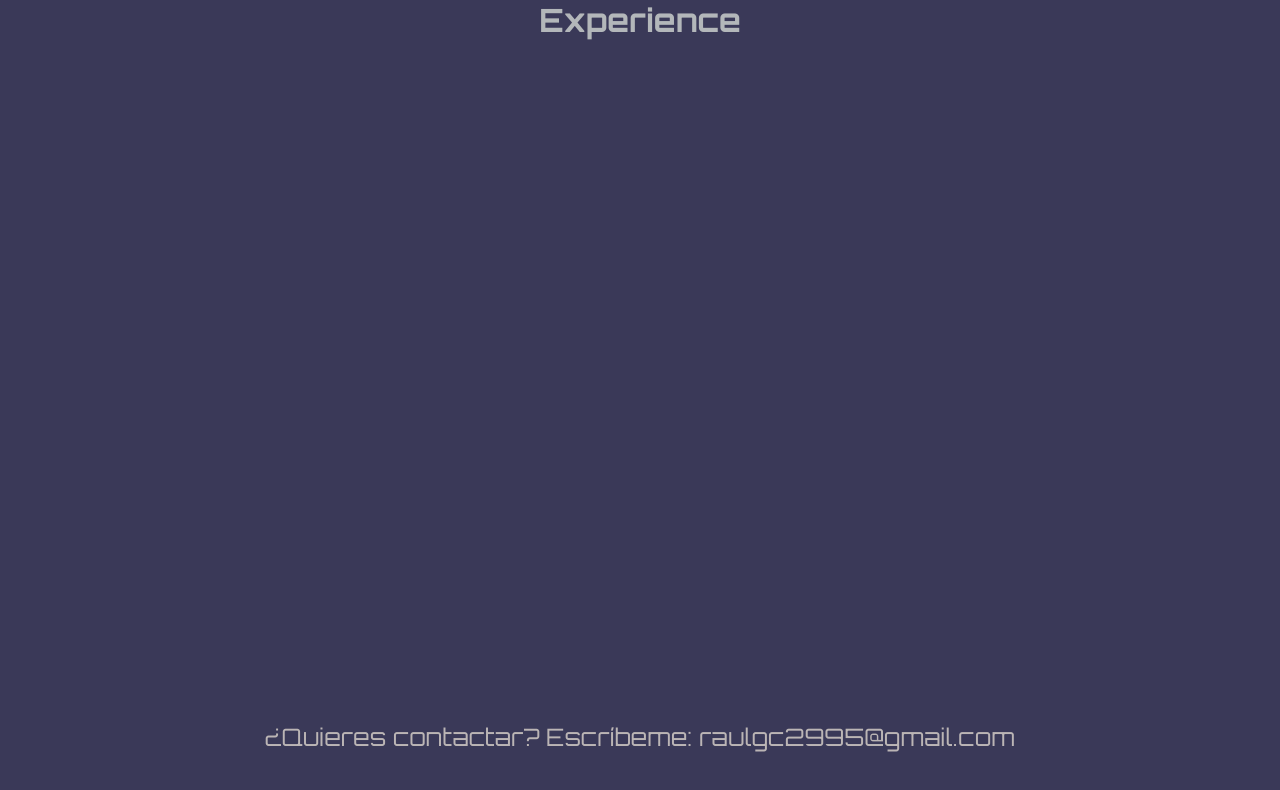
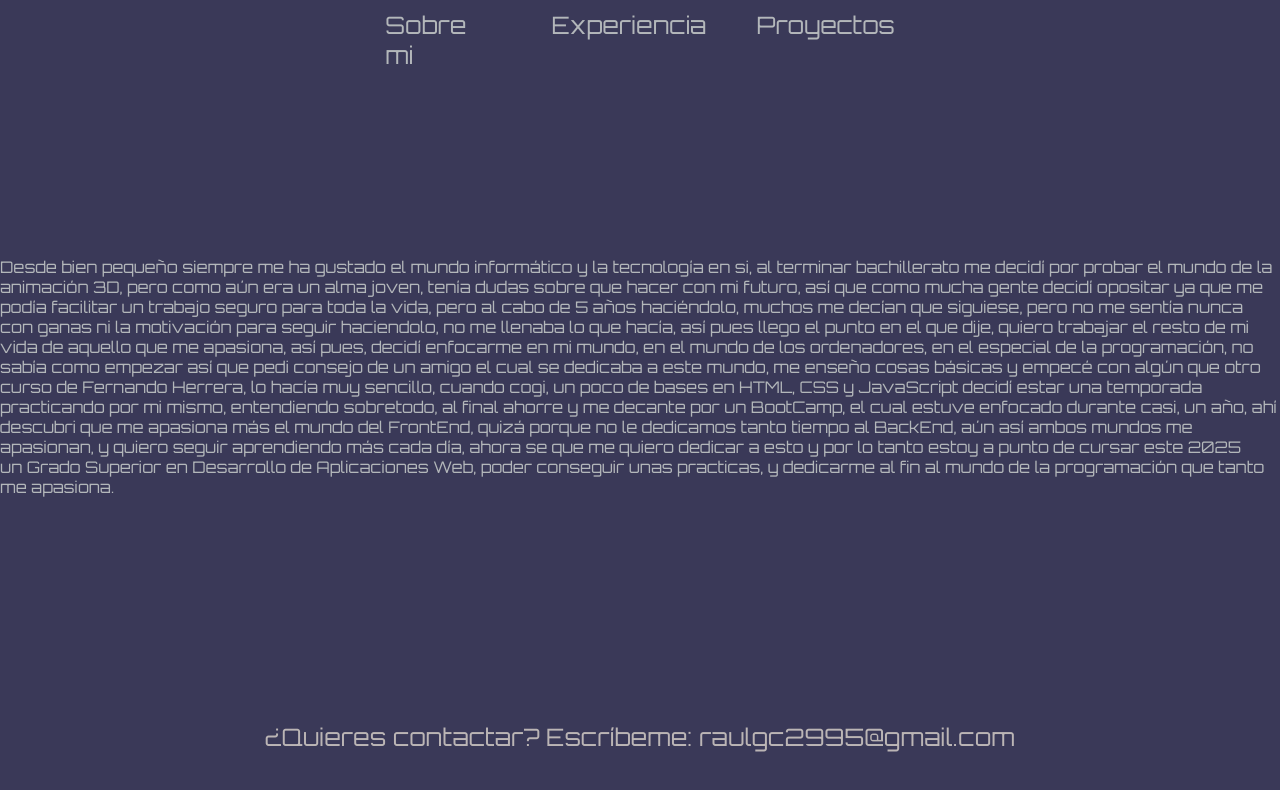
Before and after one commit to RGC02995/raguico, a React (Vite) app: page /experience in a window 1280 px wide. Shown: the top 790 px of the page. Built offline with nearby package versions, Linux system fonts and the light colour scheme; the HTML template or start-up script is replaced by a standard one.

Commit message:
fix: PROBLEM WITH navbar

```diff
--- a/src/pages/Experience.jsx
+++ /dev/null
@@ -1,7 +0,0 @@
-export const Experience = () => {
-  return (
-    <>
-      <h1>Experience</h1>
-    </>
-  );
-};
--- a/src/pages/about-me/AboutMe.jsx
+++ b/src/pages/about-me/AboutMe.jsx
@@ -4,7 +4,6 @@ import "./about-me.css";
 export const AboutMe = () => {
   return (
     <>
-      <NavBar />
       <div className="about-me">
         <img
           className="about-me__img"
--- /dev/null
+++ b/src/pages/experience/Experience.jsx
@@ -0,0 +1,32 @@
+export const Experience = () => {
+  return (
+    <>
+      <p>
+        {" "}
+        Desde bien pequeño siempre me ha gustado el mundo informático y la
+        tecnología en si, al terminar bachillerato me decidí por probar el mundo
+        de la animación 3D, pero como aún era un alma joven, tenía dudas sobre
+        que hacer con mi futuro, así que como mucha gente decidí opositar ya que
+        me podía facilitar un trabajo seguro para toda la vida, pero al cabo de
+        5 años haciéndolo, muchos me decían que siguiese, pero no me sentía
+        nunca con ganas ni la motivación para seguir haciendolo, no me llenaba
+        lo que hacía, así pues llego el punto en el que dije, quiero trabajar el
+        resto de mi vida de aquello que me apasiona, así pues, decidí enfocarme
+        en mi mundo, en el mundo de los ordenadores, en el especial de la
+        programación, no sabía como empezar así que pedi consejo de un amigo el
+        cual se dedicaba a este mundo, me enseño cosas básicas y empecé con
+        algún que otro curso de Fernando Herrera, lo hacía muy sencillo, cuando
+        cogi, un poco de bases en HTML, CSS y JavaScript decidí estar una
+        temporada practicando por mi mismo, entendiendo sobretodo, al final
+        ahorre y me decante por un BootCamp, el cual estuve enfocado durante
+        casi, un año, ahí descubri que me apasiona más el mundo del FrontEnd,
+        quizá porque no le dedicamos tanto tiempo al BackEnd, aún así ambos
+        mundos me apasionan, y quiero seguir aprendiendo más cada día, ahora se
+        que me quiero dedicar a esto y por lo tanto estoy a punto de cursar este
+        2025 un Grado Superior en Desarrollo de Aplicaciones Web, poder
+        conseguir unas practicas, y dedicarme al fin al mundo de la programación
+        que tanto me apasiona.{" "}
+      </p>
+    </>
+  );
+};
--- a/src/router/AppRouter.jsx
+++ b/src/router/AppRouter.jsx
@@ -3,12 +3,13 @@ import { Route, Routes } from "react-router-dom";
 import { DefaultPage } from "../pages/default-page/DefaultPage";
 import { AboutMe } from "../pages/about-me/AboutMe";
 import { Proyects } from "../pages/proyects/Proyects";
-import { Experience } from "../pages/Experience";
+import { Experience } from "../pages/experience/Experience";
 import { Footer } from "../components/footer/Footer";
-
+import { NavBar } from "../components/navbar/NavBar";
 export const AppRouter = () => {
   return (
     <>
+      <NavBar />
       <Routes>
         <Route path="/" element={<AboutMe />} />
         <Route path="/experience" element={<Experience />} />
```
